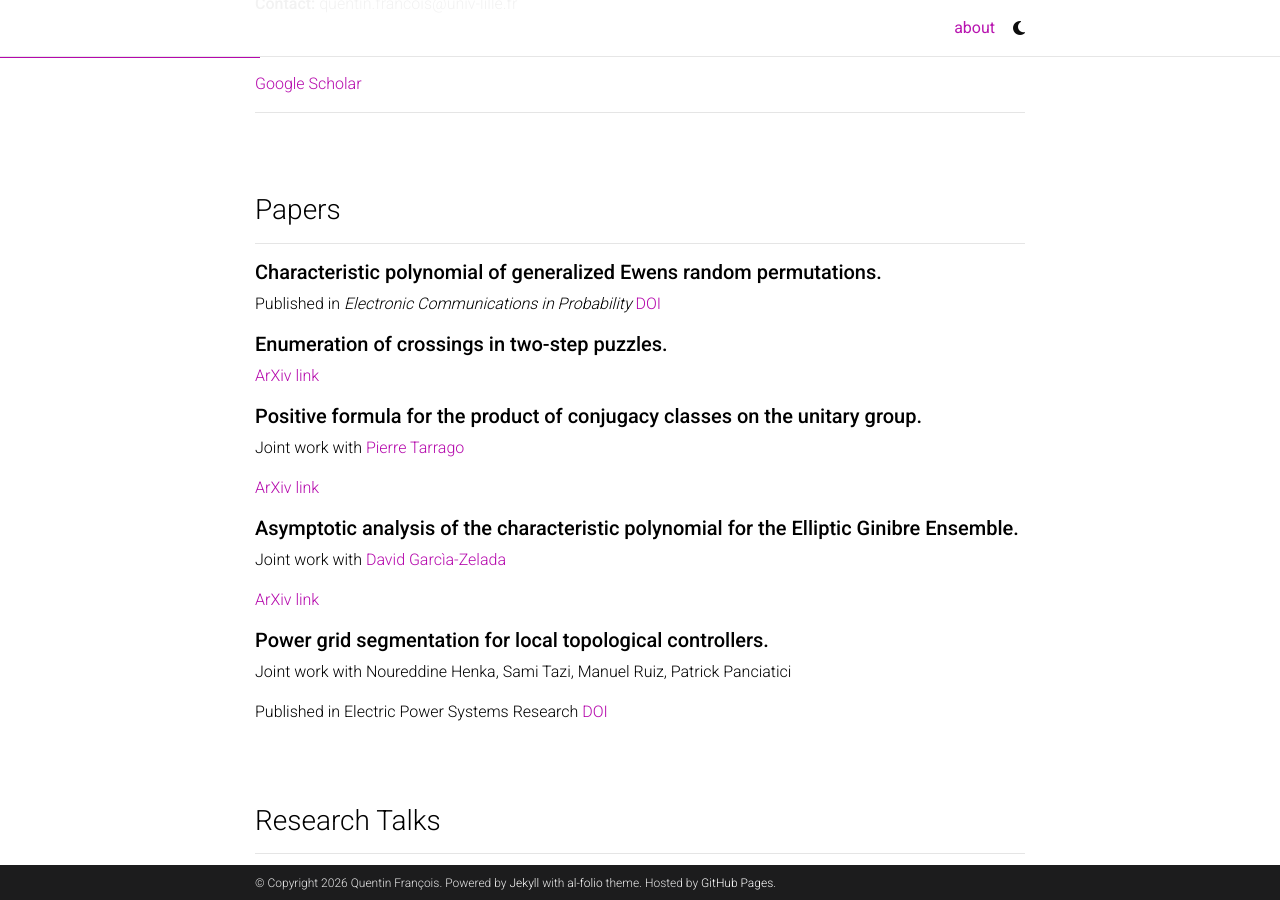
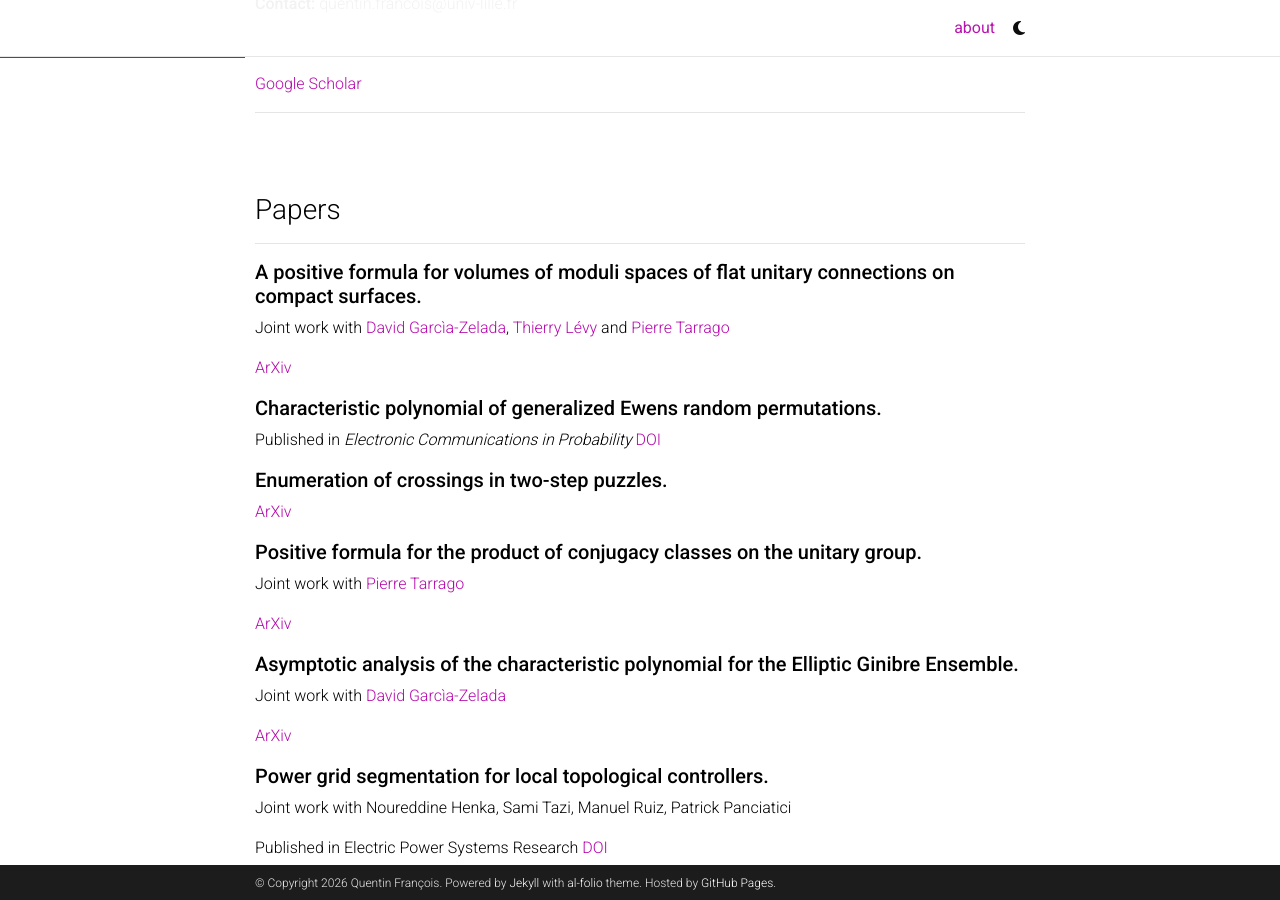
Before and after one commit to qufrancois/qufrancois.github.io, a Jekyll site: the page built from _pages/about.md, in a window 1280 px wide and 900 px high, scrolled down 449 px. Built offline with Jekyll 4.4.1, drawn with Linux system fonts in a browser that asks for light colours; full-size pictures stand in for the smaller copies a plugin makes; comment, search, counter and statistics services are not loaded; a style sheet for code colours, icons or effects is not loaded.

Commit message:
Added new paper

```diff
--- a/_pages/about.md
+++ b/_pages/about.md
@@ -42,6 +42,13 @@ I completed my PhD at Paris-Dauphine PSL under the supervision of [Djalil Chafa
 ### Papers
 ---
 
+##### **A positive formula for volumes of moduli spaces of flat unitary connections on compact surfaces.**
+
+Joint work with [David Garcìa-Zelada](https://davidgarciaz.wixsite.com/math), [Thierry Lévy](https://www.lpsm.paris/users/levyt/index) and [Pierre Tarrago](https://tarrago.perso.math.cnrs.fr)
+
+[ArXiv](https://arxiv.org/abs/2603.20517)
+
+
 ##### **Characteristic polynomial of generalized Ewens random permutations.**
 
 Published in *Electronic Communications in Probability*  [DOI](https://doi.org/10.1214/25-ECP746)
@@ -49,21 +56,21 @@ Published in *Electronic Communications in Probability*  [DOI](https://doi.org/1
 
 ##### **Enumeration of crossings in two-step puzzles.**
 
-[ArXiv link](http://arxiv.org/abs/2411.08412)
+[ArXiv](http://arxiv.org/abs/2411.08412)
 
 
 ##### **Positive formula for the product of conjugacy classes on the unitary group.**
 
 Joint work with [Pierre Tarrago](https://tarrago.perso.math.cnrs.fr)
 
-[ArXiv link](https://arxiv.org/abs/2405.06723)
+[ArXiv](https://arxiv.org/abs/2405.06723)
 
 
 ##### **Asymptotic analysis of the characteristic polynomial for the Elliptic Ginibre Ensemble.**
 
 Joint work with [David Garcìa-Zelada](https://davidgarciaz.wixsite.com/math)
 
-[ArXiv link](http://arxiv.org/abs/2306.16720)
+[ArXiv](http://arxiv.org/abs/2306.16720)
 
 
 ##### **Power grid segmentation for local topological controllers.**
```
